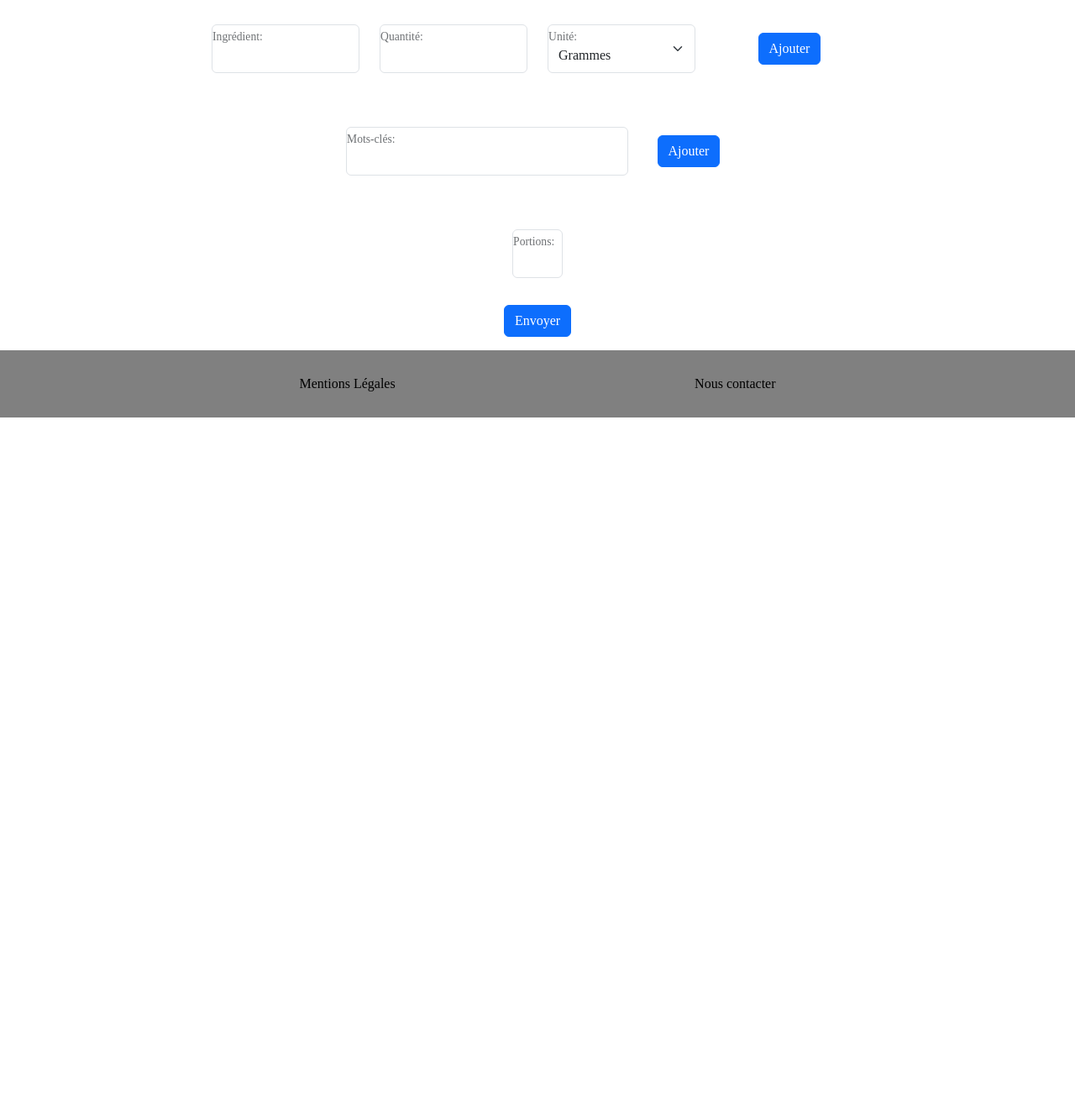
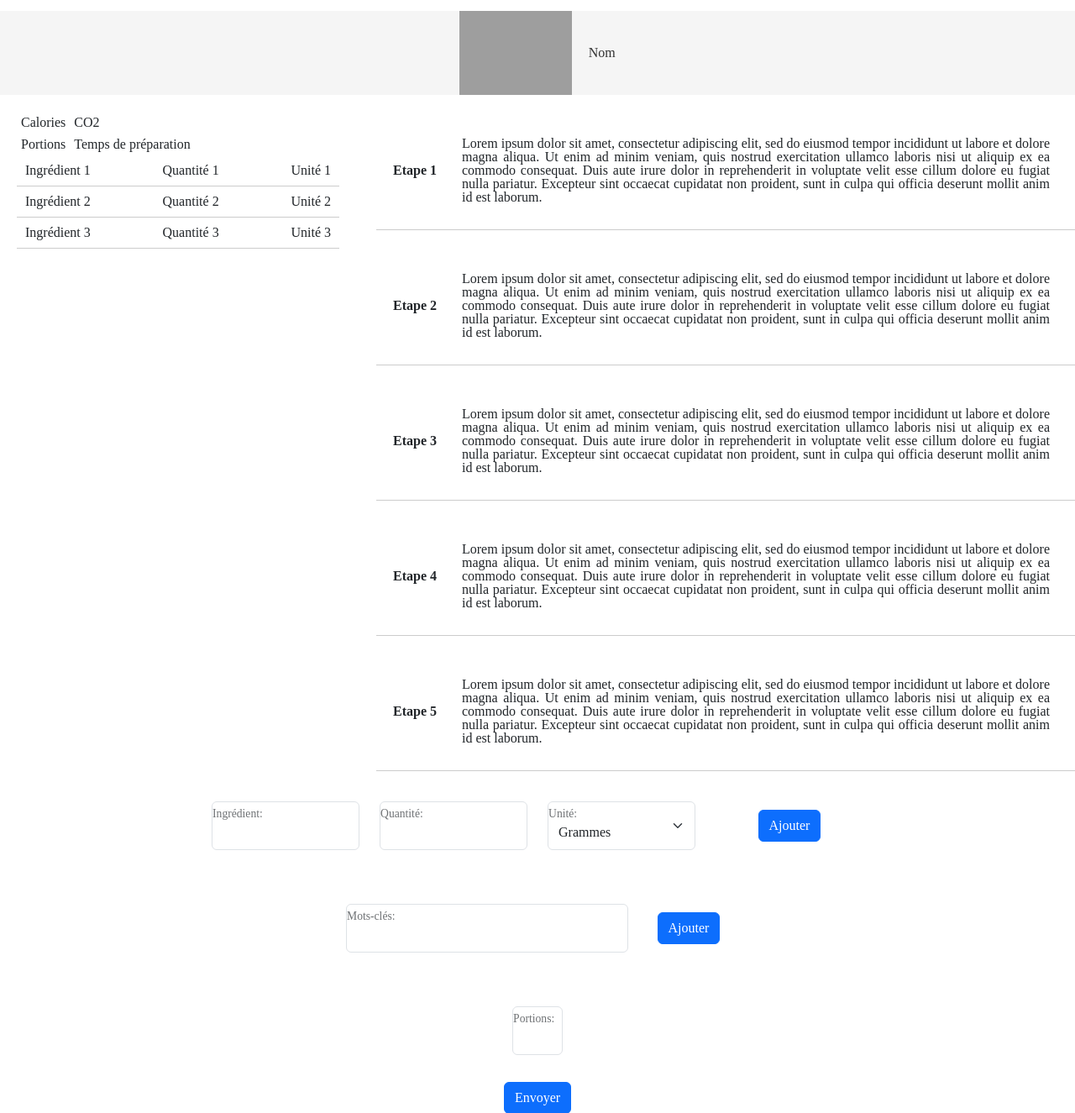
Before and after one commit to ClemBlue/fils-rouge-poec, a Symfony app: template templates/base.html.twig in a window 1280 px wide. Shown: the part 201-1526 px from the top of the page at 84% size. Before the commit the page ends 698 px from the top, so only its background shows below. Run offline with Twig, Linux system fonts and the light colour scheme; the template is opened without the code that fills it, so the values that code supplies are empty; some libraries are stand-ins or nearby versions; grey boxes are pictures that could not be loaded.

Commit message:
1er correctif css

```diff
--- a/public/css/main.css
+++ b/public/css/main.css
@@ -230,13 +230,20 @@ form{
 
 
 
+.recetteHeader {
 
-.recetteHeader {
-    text-align: center;
     background-color: #f5f5f5;
-    padding: 18px;
+    justify-content: center;
+    display: flex;
+    align-items: center;
+    flex-direction: row;
+
 }
-
+.image-recette{
+    margin-right: 20px;
+    height: 100px;
+    max-width: 100%;
+}
 /* Style pour le titre de la recette */
 .recetteHeader h2 {
     margin: 0;
@@ -253,6 +260,7 @@ form{
 /* Style de la barre latérale contenant les détails de la recette et la liste d'ingrédients */
 .sidebar {
     width: 30%;
+    margin-left: 20px;
 }
 
 /* Style des détails de la recette (calories, CO2, temps de préparation, portion) */
@@ -268,12 +276,16 @@ form{
 .listIngredient {
     list-style: none;
     padding: 0;
+
 }
 
 /* Style des éléments de la liste d'ingrédients */
 .ingredient {
     border-bottom: 1px solid #ccc;
     padding: 10px;
+    display: flex;
+    justify-content: space-between;
+    text-align: center;
 }
 
 /* Style des étapes de la recette */
@@ -294,7 +306,8 @@ form{
 
 /* Style des étapes individuelles de la recette */
 .etape p {
-    margin: 0;
+    margin: 20px;
+    text-align: justify;
 }
 
 .styleA {
@@ -327,9 +340,6 @@ menu1 {
 
 
 
-.etape {
-
-}
 
 /* Style du Footer */
 footer {
--- a/templates/base.html.twig
+++ b/templates/base.html.twig
@@ -6,7 +6,7 @@
                 <p class="accroche">Transformez vos simples ingrédients en délices éco-responsables avec Cuisine Écologique du Placard : des recettes savoureuses à portée de placard !</p>
 
                 <!-- décommenter les composants avec lesquels vous travailler pour les affichers, il suffit de retirer les # -->
-                {# % include 'components/detailRecette.html.twig' %#}
+                {% include 'components/detailRecette.html.twig' %}
                 {% include 'components/ingredientForm.html.twig' %}
                 {% include 'components/listRecettes.html.twig' %}
                 {# % include 'components/search.html.twig' %#}
--- a/templates/components/detailRecette.html.twig
+++ b/templates/components/detailRecette.html.twig
@@ -5,6 +5,8 @@
  #}
 <div class="content">
             <div class="recetteHeader ">
+            <img class="image-recette" src="https://img.cuisineaz.com/660x660/2015/10/01/i38134-tarte-fine-poire-et-roquefort.webp" alt="Image de la recette">
+
                 <h2>Nom</h2>
             </div>
 
@@ -13,11 +15,11 @@
             <div class="recetteDetail ">
                 <div class= "styleA ">
 
-                    <p>Calorie</p>
+                    <p>Calories</p>
                     <P>CO2</p>
                 </div>
                 <div class= "styleA ">
-                    <p>Portion</p>
+                    <p>Portions</p>
                 <p> Temps de préparation</p>
                 </div>
             </div>
```
